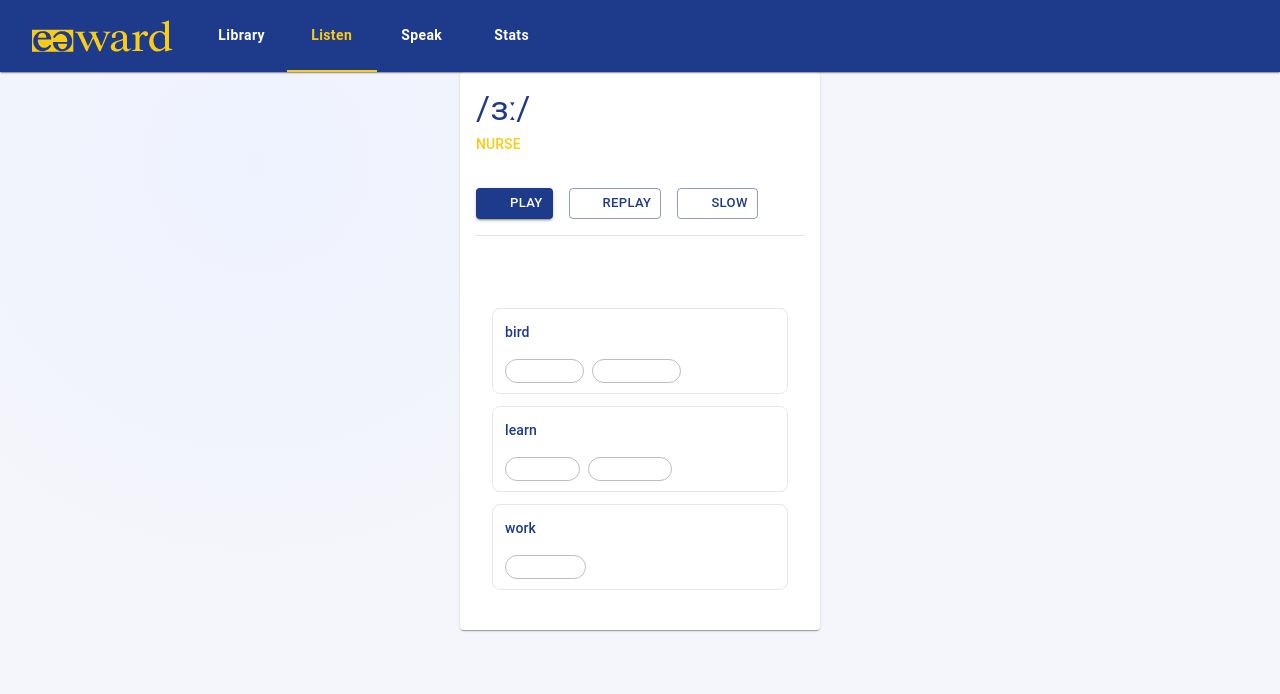
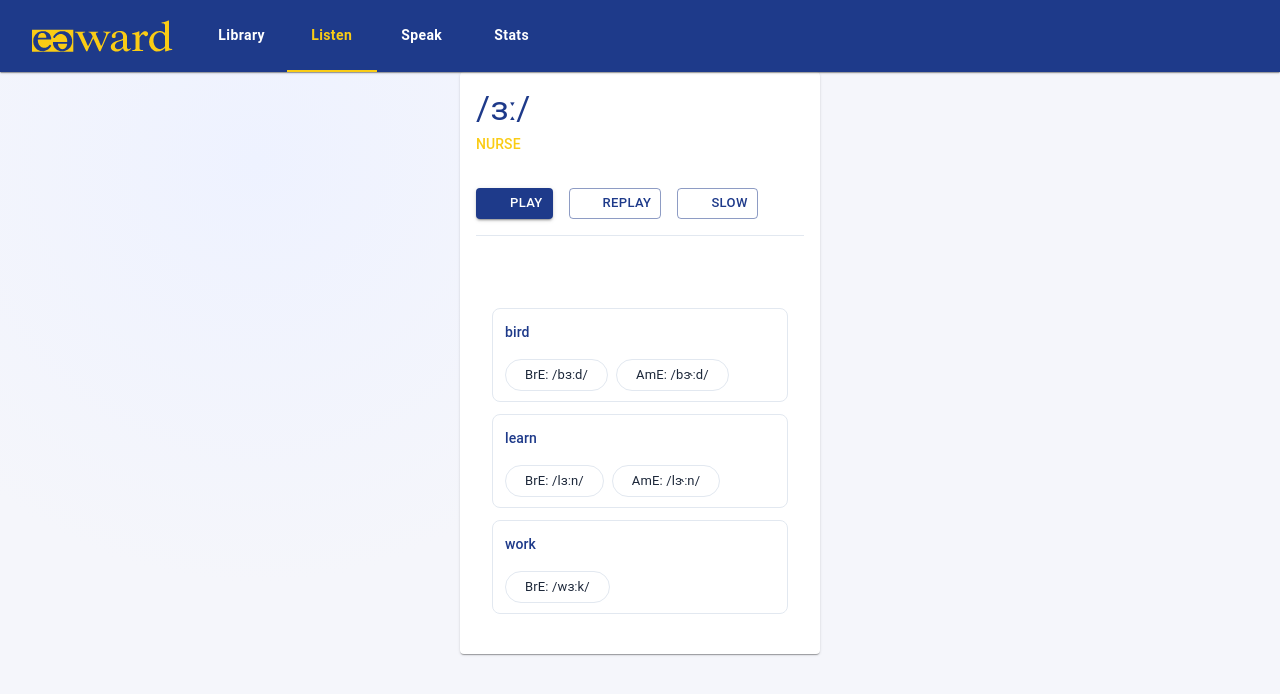
Before and after one commit to jaymes-nsek/airward, a React (Vite) app: page / in a window 1280 px wide. Shown: the top 694 px of the page. Built offline with nearby package versions, Linux system fonts and the light colour scheme; some icons are missing.

Commit message:
fix(theme): declare MUI Chips theme and render pronunciation chip labels

```diff
--- a/src/components/vowel-details/VowelDetailsCard.tsx
+++ b/src/components/vowel-details/VowelDetailsCard.tsx
@@ -22,7 +22,7 @@ import StarRounded from '@mui/icons-material/StarRounded'
 import StarBorderRounded from '@mui/icons-material/StarBorderRounded'
 import ExpandMoreRounded from '@mui/icons-material/ExpandMoreRounded'
 import ChevronRightRounded from '@mui/icons-material/ChevronRightRounded'
-import {type VowelDetails, vowelDetailsService} from '../../services/VowelDetailsService'
+import {type VowelDetails, vowelDetailsService, type VowelExample} from '../../services/VowelDetailsService'
 import './VowelDetailsCard.css'
 
 type VowelActionControlsProps = {
@@ -30,6 +30,14 @@ type VowelActionControlsProps = {
     onReplay?: () => void
     onSlow?: () => void
 }
+
+
+interface VowelProps {
+    details: VowelDetails | null;
+    // onToggleFavourite?: () => void;
+    examples?: VowelExample[];
+}
+
 
 function VowelActionControls({onPlay, onReplay, onSlow}: VowelActionControlsProps) {
     return (
@@ -65,26 +73,8 @@ function VowelActionControls({onPlay, onReplay, onSlow}: VowelActionControlsProp
     )
 }
 
-export function VowelDetailsCard() {
-    const [details, setDetails] = useState<VowelDetails | null>(null)
-
-    useEffect(() => {
-        const subscription = vowelDetailsService.getVowelDetails().subscribe((response) => {
-            setDetails(response)
-        })
-
-        return () => subscription.unsubscribe()
-    }, [])
-
+function VowelDetailsCardHeader({details}: VowelProps) {
     return (
-        <Box className="vowel-details">
-            <Card
-                className="vowel-details__card"
-                elevation={1}
-                sx={{
-                    width: {xs: '100%', sm: 380, md: 360, lg: 360},
-                }}
-            >
         <CardHeader
             className="vowel-details__header"
             title={
@@ -112,9 +102,16 @@ export function VowelDetailsCard() {
                 </IconButton>
             }
         />
+    )
+}
+
+function VowelDetailsCardContent({details}: VowelProps) {
+    return (
         <CardContent className="vowel-details__content">
             <VowelActionControls/>
+
             <Divider className="vowel-details__divider"/>
+
             <Accordion className="vowel-details__examples" elevation={0} disableGutters defaultExpanded>
                 <AccordionSummary
                     className="vowel-details__examples-summary"
@@ -122,6 +119,7 @@ export function VowelDetailsCard() {
                 >
                     <Typography variant="subtitle2">Examples</Typography>
                 </AccordionSummary>
+
                 <AccordionDetails className="vowel-details__examples-body">
                     <Stack spacing={1.5}>
                         {details ? (
@@ -145,21 +143,26 @@ export function VowelDetailsCard() {
                                         >
                                             {example.word}
                                         </Typography>
+
                                         <IconButton size="small" aria-label="open example">
                                             <ChevronRightRounded fontSize="small"/>
                                         </IconButton>
                                     </Stack>
+
                                     <Stack
                                         className="vowel-details__example-chips"
                                         direction="row"
-                                                spacing={1}
+                                        gap={1}
                                         flexWrap="wrap"
                                         mt={1}
                                     >
                                         {example.pronunciations.map((pronunciation) => (
                                             <Chip
                                                 key={`${example.word}-${pronunciation.dialect}`}
-                                                        size="small"
+                                                sx={{
+                                                    padding: '4px 8px',
+                                                }}
+                                                size="medium"
                                                 variant="outlined"
                                                 label={`${pronunciation.dialect}: ${pronunciation.ipa}`}
                                             />
@@ -178,6 +181,33 @@ export function VowelDetailsCard() {
                 </AccordionDetails>
             </Accordion>
         </CardContent>
+    )
+}
+
+
+export function VowelDetailsCard() {
+    const [details, setDetails] = useState<VowelDetails | null>(null)
+
+    useEffect(() => {
+        const subscription = vowelDetailsService.getVowelDetails().subscribe((response) => {
+            setDetails(response)
+        })
+
+        return () => subscription.unsubscribe()
+    }, [])
+
+    return (
+        <Box className="vowel-details">
+            <Card
+                className="vowel-details__card"
+                elevation={1}
+                sx={{
+                    width: {xs: '100%', sm: 380, md: 360, lg: 360},
+                }}
+            >
+                <VowelDetailsCardHeader details={details}/>
+
+                <VowelDetailsCardContent details={details}/>
             </Card>
         </Box>
     )
--- a/src/theme/index.ts
+++ b/src/theme/index.ts
@@ -81,5 +81,21 @@ export const theme = createTheme({
             },
         },
 
+        MuiChip: {
+            styleOverrides: {
+                root: ({ theme }) => ({
+                    color: theme.palette.secondary.contrastText,
+                }),
+
+                outlined: ({ theme }) => ({
+                    color: theme.palette.secondary.contrastText,
+                    borderColor: theme.palette.divider,
+                }),
+
+                filled: ({ theme }) => ({
+                    color: theme.palette.common.white,
+                }),
+            },
+        },
     },
 });
```
Lines whose indentation alone changed are shown as unchanged.
